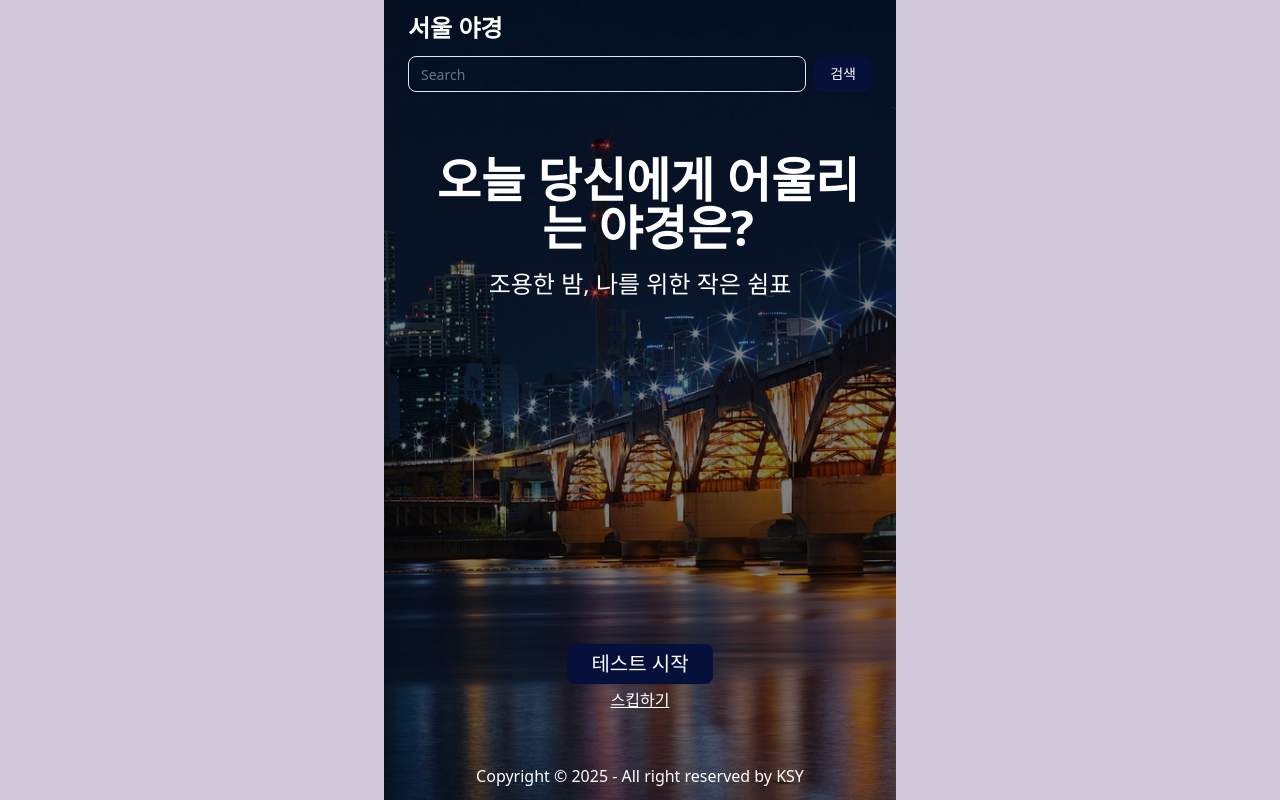
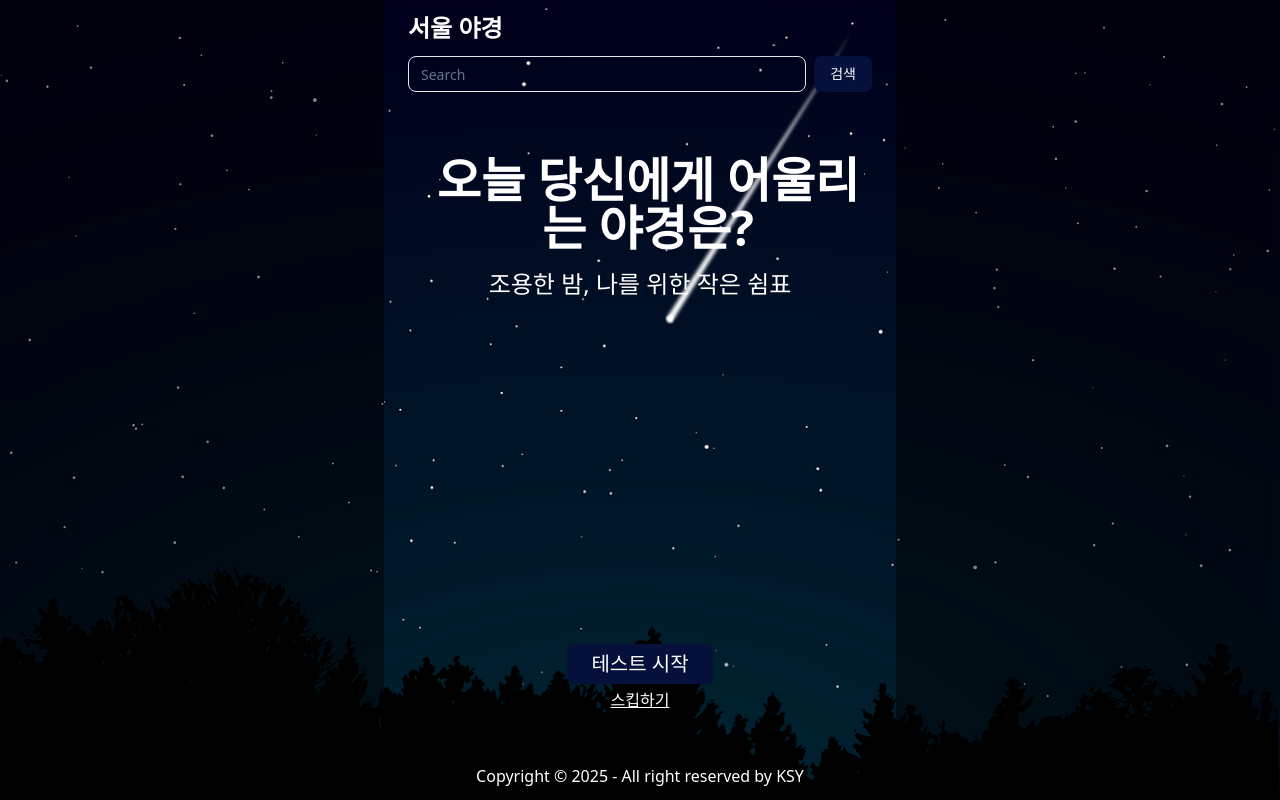
Before and after one commit to kimsyul/nighti, a Next.js app: page / in a window 1280 px wide. Built offline with nearby package versions, Linux system fonts and the light colour scheme.

Commit message:
feat : 배경 이미지 변경

```diff
--- a/src/app/layout.tsx
+++ b/src/app/layout.tsx
@@ -22,10 +22,12 @@ export default function RootLayout({
 }>) {
   return (
     <html lang="kr">
-      <body className={`${notoSans.variable} antialiased`}>
-        <ReactQueryClientProvider>
-          <GlobalLayout>{children}</GlobalLayout>
-        </ReactQueryClientProvider>
+      <body className={`${notoSans.variable} antialiased bg-[url(/shooting-star.png)]`}>
+        <div className="absolute inset-0 bg-black/50">
+          <ReactQueryClientProvider>
+            <GlobalLayout>{children}</GlobalLayout>
+          </ReactQueryClientProvider>
+        </div>
       </body>
     </html>
   );
--- a/src/components/layout/GlobalLayout.tsx
+++ b/src/components/layout/GlobalLayout.tsx
@@ -5,8 +5,8 @@ import { Button } from '../ui/button';
 
 export default function GlobalLayout({ children }: { children: ReactNode }) {
   return (
-    <div className="relative max-w-lg h-screen m-auto  bg-[url(/background.jpg)] bg-center bg-cover">
-      <div className="absolute inset-0 bg-black/50 flex flex-col px-6">
+    <div className="relative max-w-lg h-screen m-auto  bg-[url(/shooting-star.png)] bg-center bg-cover flex flex-col px-6">
+      {/* <div className="absolute inset-0 bg-black/50 flex flex-col px-6"> */}
       <header className="h-14 flex items-center text-2xl font-bold">
         <Link href={'/'}>서울 야경</Link>
       </header>
@@ -19,6 +19,6 @@ export default function GlobalLayout({ children }: { children: ReactNode }) {
       <main className="flex-1 mt-6">{children}</main>
       <footer className="text-center text-white my-3">Copyright © 2025 - All right reserved by KSY</footer>
     </div>
-    </div>
+    // </div>
   );
 }
```
Also changed, not shown: public/shooting-star.png (added). Lines whose indentation alone changed are shown as unchanged.
